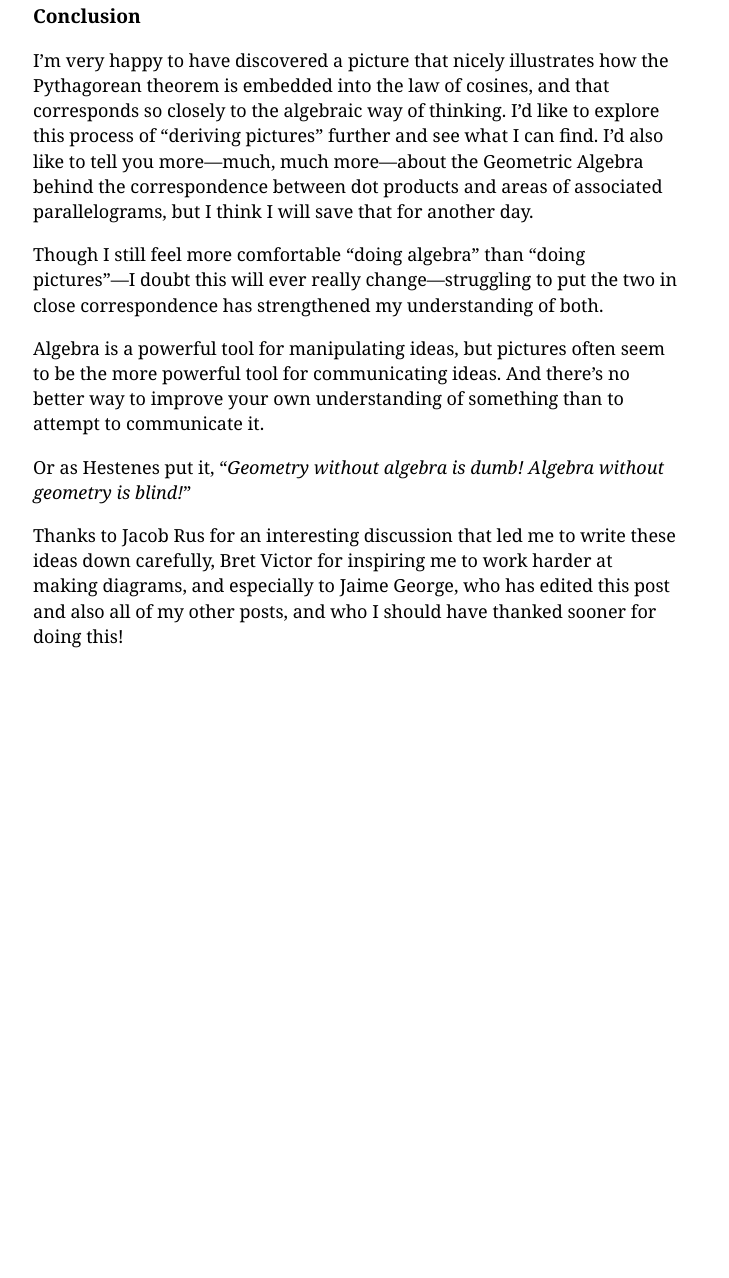
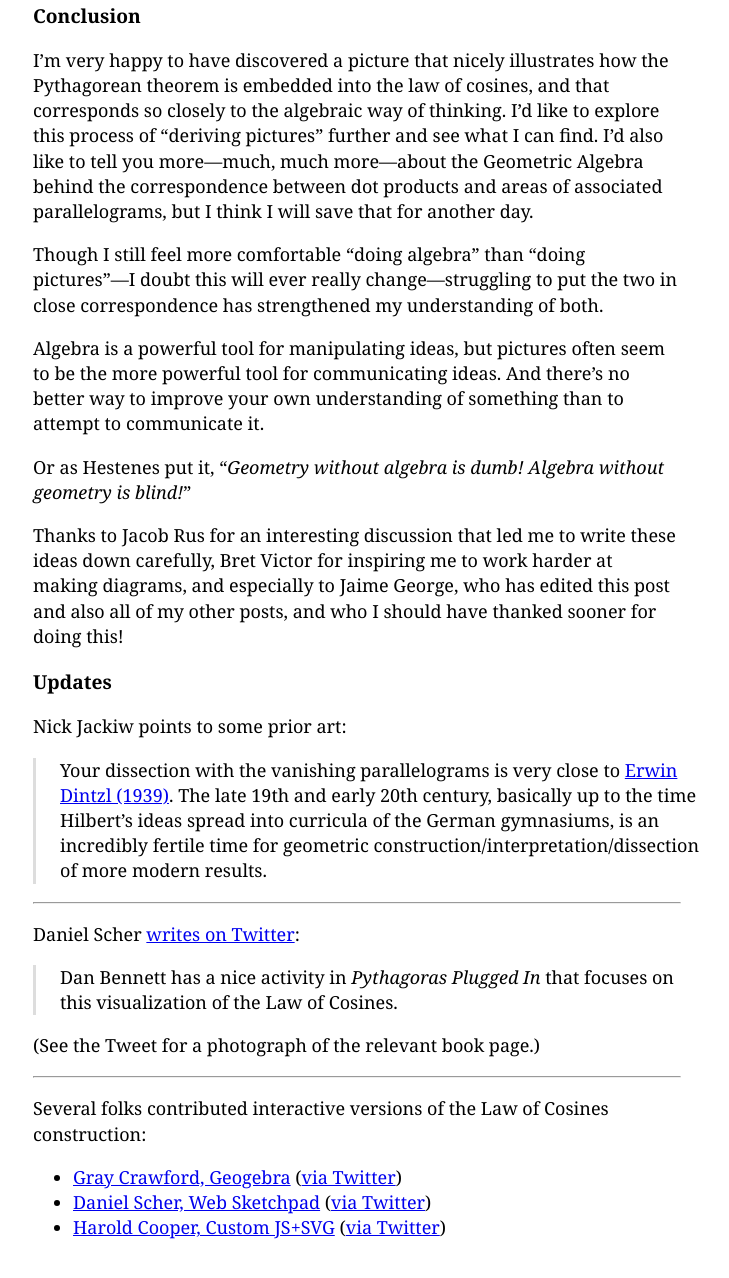
Before and after one commit to jwmerrill/jwmerrill.github.io, a Jekyll site: the page built from _posts/2017-02-28-geometry-algebra-intuition.md, in a window 1280 px wide and 1400 px high, scrolled down 7827 px. Shown: the top 1278 px of the window, without its empty margins (31-760 px from the left). Built offline with Jekyll 4.4.1, drawn with Linux system fonts in a browser that asks for light colours; before the commit the page ends 8636 px from its top, so only the background shows below that.

Commit message:
Add updates to Geometry, Algebra, and Intuition.

```diff
--- a/_posts/2017-02-28-geometry-algebra-intuition.md
+++ b/_posts/2017-02-28-geometry-algebra-intuition.md
@@ -218,4 +218,26 @@ Or as Hestenes put it, "*Geometry without algebra is dumb! Algebra without geome
 
 Thanks to Jacob Rus for an interesting discussion that led me to write these ideas down carefully, Bret Victor for inspiring me to work harder at making diagrams, and especially to Jaime George, who has edited this post and also all of my other posts, and who I should have thanked sooner for doing this!
 
+### Updates
+
+Nick Jackiw points to some prior art:
+
+> Your dissection with the vanishing parallelograms is very close to [Erwin Dintzl (1939)](https://books.google.ca/books?id=pHPMpj2DedsC&lpg=PA39&dq=erwin%20dintzl&pg=PA38#v=onepage&q=erwin%20dintzl&f=false). The late 19th and early 20th century, basically up to the time Hilbert's ideas spread into curricula of the German gymnasiums, is an incredibly fertile time for geometric construction/interpretation/dissection of more modern results.
+
+---
+
+Daniel Scher [writes on Twitter](https://twitter.com/dpscher/status/836705380432478208):
+
+> Dan Bennett has a nice activity in *Pythagoras Plugged In* that focuses on this visualization of the Law of Cosines.
+
+(See the Tweet for a photograph of the relevant book page.)
+
+---
+
+Several folks contributed interactive versions of the Law of Cosines construction:
+
+* [Gray Crawford, Geogebra](https://ggbm.at/EuRrn4tJ) ([via Twitter](https://twitter.com/graycrawford/status/836686261767262214))
+* [Daniel Scher, Web Sketchpad](https://t.co/UMSN7JSs6Z) ([via Twitter](https://twitter.com/dpscher/status/836964608938213377))
+* [Harold Cooper, Custom JS+SVG](https://hrldcpr.github.io/law-of-cosines/) ([via Twitter](https://twitter.com/hrldcpr/status/839188469368963073))
+
 <!--Note to self, geo tool state used to generate these diagrams lives at https://www.desmos.com/geometry?state=a410c2210e33-->
```
Also changed, not shown: 1 other file.
